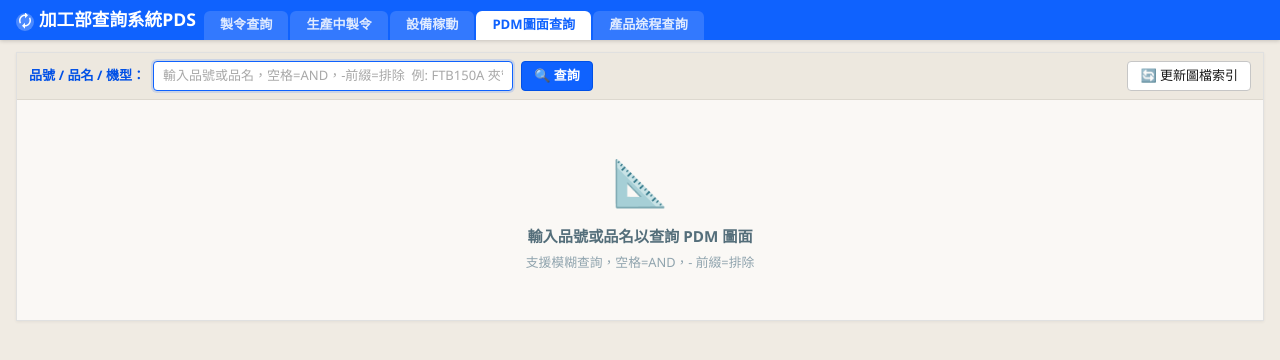
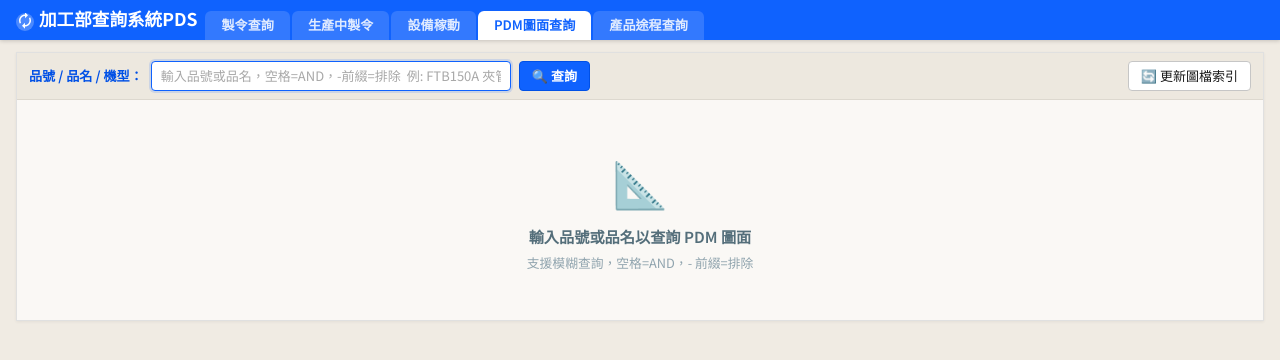
Before and after one commit to jie522/060520-PDS-, a Flask app: page /drawing in a window 1280 px wide. Shown: the top 360 px of the page. Run offline with Flask 3, Linux system fonts and the light colour scheme.

Commit message:
改用 Noto Sans TC 字體，提升中文介面可讀性
- 引入 Google Fonts Noto Sans TC（400/500/600/700）
- body font-family 改為 Noto Sans TC，舊有系統字型作後備
- 加入 antialiasing 讓字體在螢幕上更平滑
- fallback：Microsoft JhengHei → PingFang TC → Heiti TC

Co-Authored-By: Claude Sonnet 4.6 <noreply@anthropic.com>

```diff
--- a/dist_embed/製令查詢/_app/static/pds-ibm.css
+++ b/dist_embed/製令查詢/_app/static/pds-ibm.css
@@ -3,6 +3,9 @@
    Based on IBM Carbon Design System, adapted for manufacturing
    載入於各 template <style> 之後，覆蓋舊版 ERP Blue 主題
 ================================================================ */
+
+/* ── 字型：Noto Sans TC（思源黑體）— 比 Microsoft JhengHei 更現代清晰 ── */
+@import url('https://fonts.googleapis.com/css2?family=Noto+Sans+TC:wght@400;500;600;700&display=swap');
 
 /* ── Design Tokens：--erp-* 命名 (index / drawing / production) ── */
 :root {
@@ -75,8 +78,11 @@
 
 /* ── Base ─────────────────────────────────────────────────────── */
 body {
+  font-family: 'Noto Sans TC', 'Microsoft JhengHei', 'PingFang TC', 'Heiti TC', sans-serif;
   font-size: 14px;
   line-height: 1.5;
+  -webkit-font-smoothing: antialiased;
+  text-rendering: optimizeLegibility;
 }
 
 /* ── Header：移除漸變，改為 IBM 純藍 ──────────────────────────── */
--- a/static/pds-ibm.css
+++ b/static/pds-ibm.css
@@ -3,6 +3,9 @@
    Based on IBM Carbon Design System, adapted for manufacturing
    載入於各 template <style> 之後，覆蓋舊版 ERP Blue 主題
 ================================================================ */
+
+/* ── 字型：Noto Sans TC（思源黑體）— 比 Microsoft JhengHei 更現代清晰 ── */
+@import url('https://fonts.googleapis.com/css2?family=Noto+Sans+TC:wght@400;500;600;700&display=swap');
 
 /* ── Design Tokens：--erp-* 命名 (index / drawing / production) ── */
 :root {
@@ -75,8 +78,11 @@
 
 /* ── Base ─────────────────────────────────────────────────────── */
 body {
+  font-family: 'Noto Sans TC', 'Microsoft JhengHei', 'PingFang TC', 'Heiti TC', sans-serif;
   font-size: 14px;
   line-height: 1.5;
+  -webkit-font-smoothing: antialiased;
+  text-rendering: optimizeLegibility;
 }
 
 /* ── Header：移除漸變，改為 IBM 純藍 ──────────────────────────── */
```
